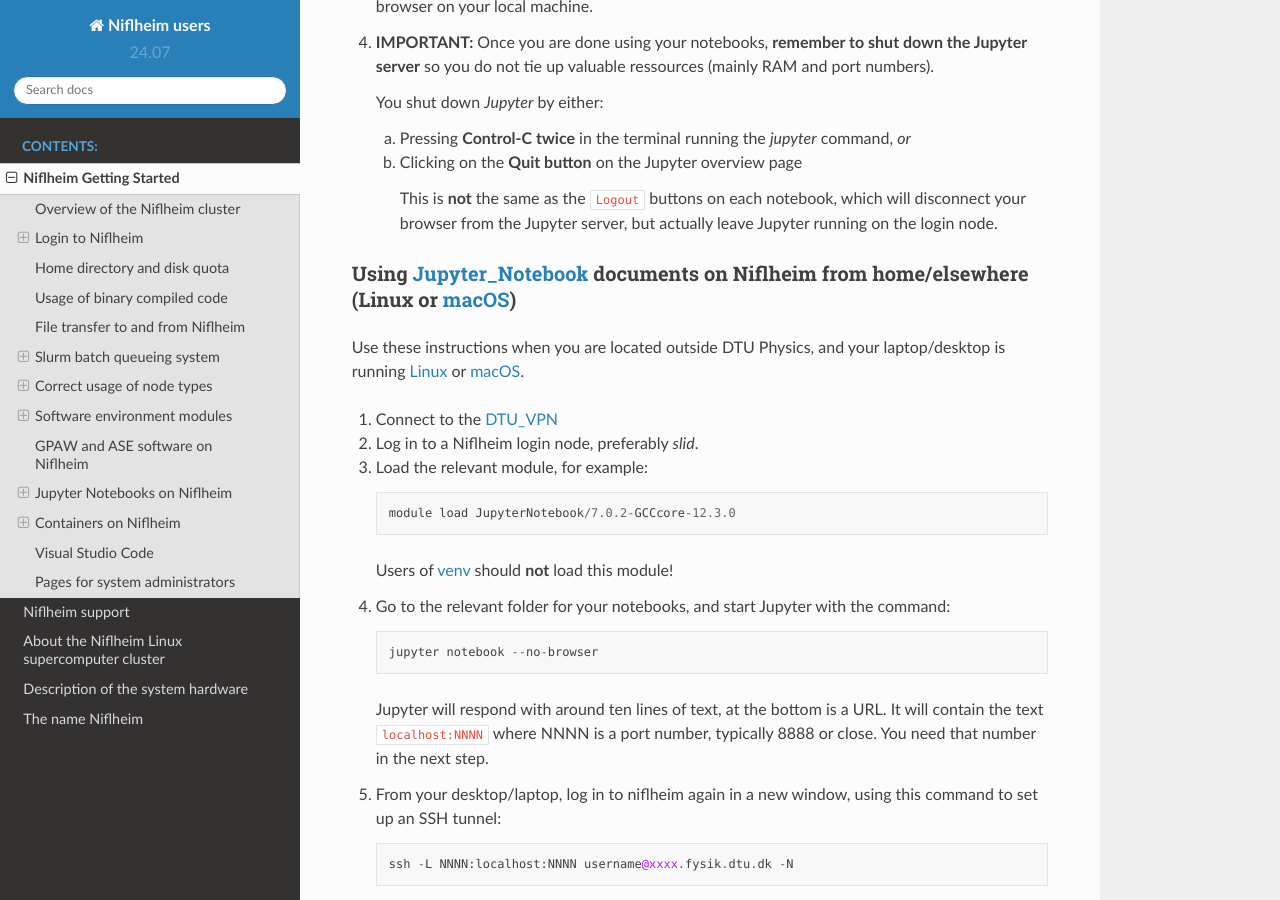
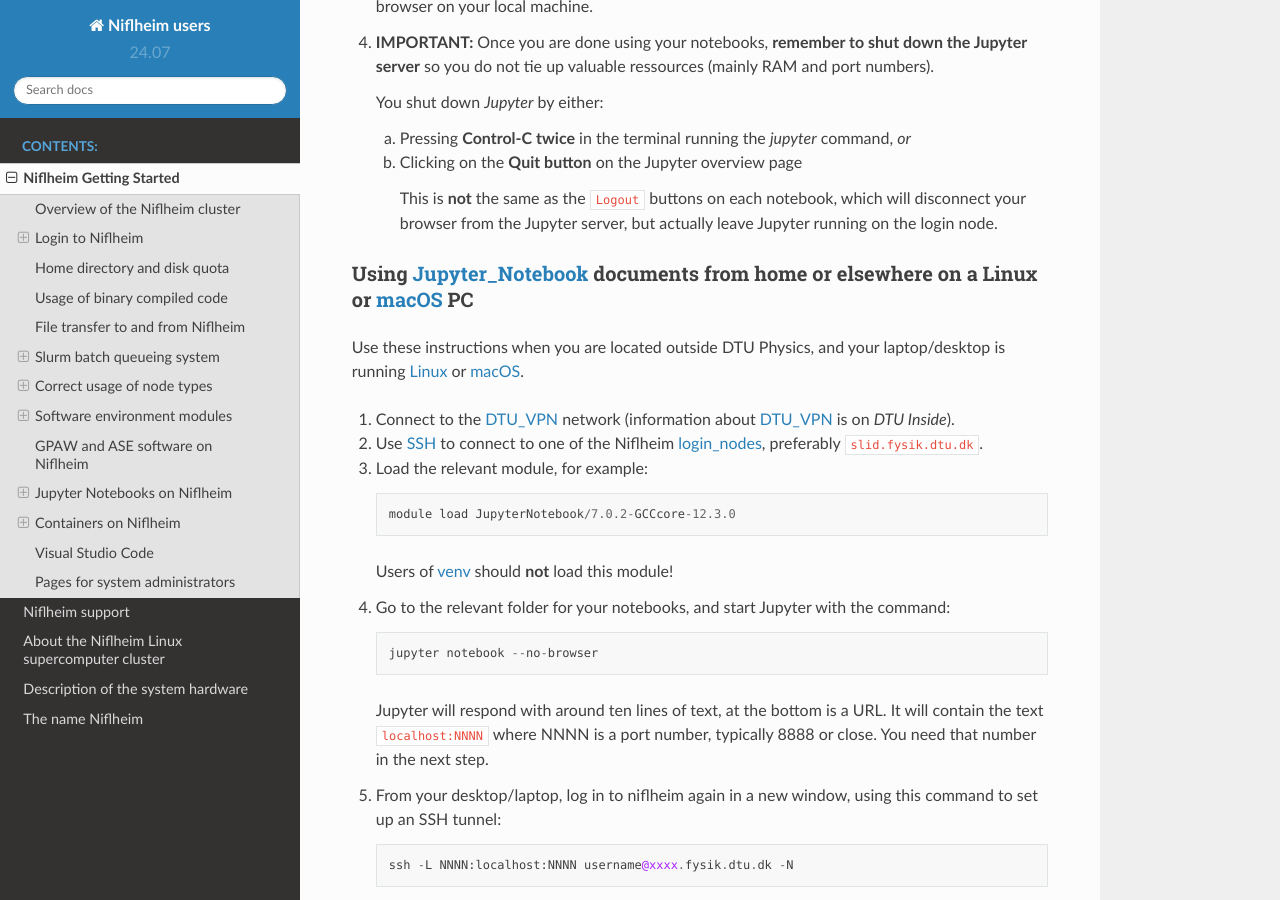
Before and after one commit to OleHolmNielsen/Niflheim_users, a Sphinx documentation site: the page built from docs/Niflheim_Getting_Started.rst, in a window 1280 px wide and 900 px high, scrolled down 18203 px. Built offline with Sphinx 7.4.7 and the Read the Docs theme 2.0.0, drawn with Linux system fonts in a browser that asks for light colours.

Commit message:
Minor edits

```diff
--- a/docs/Niflheim_Getting_Started.rst
+++ b/docs/Niflheim_Getting_Started.rst
@@ -24,6 +24,8 @@ Overview of the Niflheim cluster
 .. _EasyBuild_modules: https://wiki.fysik.dtu.dk/Niflheim_system/EasyBuild_modules/
 .. _accounting_reports: https://wiki.fysik.dtu.dk/graphs/accounting_reports.html
 
+.. _login_nodes:
+
 Login to Niflheim
 =================
 
@@ -31,6 +33,7 @@ See the :ref:`Access_to_Niflheim` section about getting access.
 Login to *Niflheim* is available using SSH_ **only** from within the DTU network.
 If you are outside of DTU, please log in to the DTU_VPN_ service or the G-databar_ first.
 
+.. _DTU_VPN: https://www.inside.dtu.dk/en/medarbejder/it-og-telefoni/it-systemer-og-retningslinjer/it-systemer-og-vaerktoejer/it-systemer-ait/vpn
 .. _G-databar: https://www.gbar.dtu.dk/
 
 It is recommended to login to the node type identical to the compute nodes onto which you submit batch jobs,
@@ -890,15 +893,15 @@ Using Jupyter_Notebook_ documents on Niflheim from DTU Physics
 
       This is **not** the same as the ``Logout`` buttons on each notebook, which will disconnect your browser from the Jupyter server, but actually leave Jupyter running on the login node.
 
-Using Jupyter_Notebook_ documents on Niflheim from home/elsewhere (Linux or macOS_)
-------------------------------------------------------------------------------------
+Using Jupyter_Notebook_ documents from home or elsewhere on a Linux or macOS_ PC
+-----------------------------------------------------------------------------------
 
 Use these instructions when you are located outside DTU Physics, and your laptop/desktop
 is running Linux_ or macOS_.
 
-1. Connect to the DTU_VPN_
+1. Connect to the DTU_VPN_ network (information about DTU_VPN_ is on *DTU Inside*).
 
-2. Log in to a Niflheim login node, preferably *slid*.
+2. Use SSH_ to connect to one of the Niflheim login_nodes_, preferably ``slid.fysik.dtu.dk``.
 
 3. Load the relevant module, for example::
 
```
Also changed, not shown: other parts of docs/Niflheim_Getting_Started.rst (+0 -1 lines).
